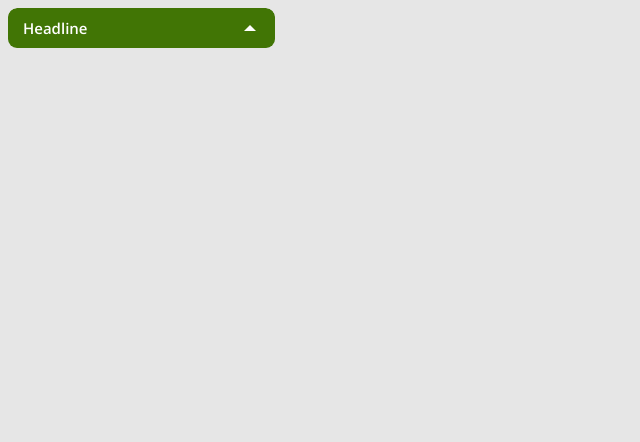
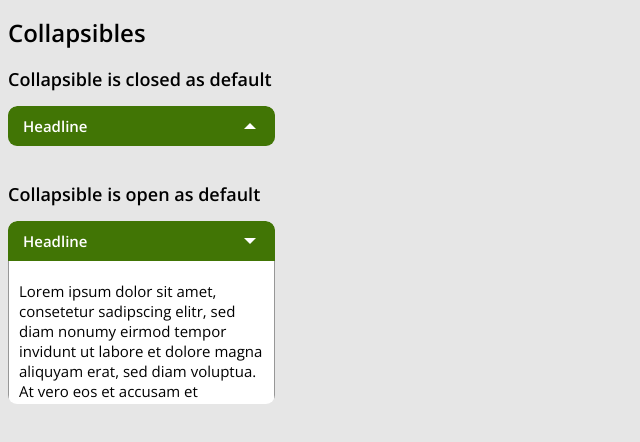
Before and after one commit to codeecke/collapsible-tallence, a website built with webpack: page src/index.html in a window 1280 px wide. Shown: the whole page, without its empty margins (0-640 px from the left). Built offline with nearby package versions, Linux system fonts and the light colour scheme.

Commit message:
custom default-value for collapsable implemented

```diff
--- a/src/Base/Styles/base.scss
+++ b/src/Base/Styles/base.scss
@@ -9,3 +9,17 @@ body {
   font-weight: 300;
   font-size: 15px;
 }
+
+h1 {
+  font-size: 24px;
+}
+
+h2 {
+  font-size: 18px;
+  &:nth-of-type(1) {
+    margin-top: 1em;
+  }
+  &:nth-of-type(n+2) {
+    margin-top: 2em;
+  }
+}
--- a/src/Components/Collapsible/Styles/collapsible.scss
+++ b/src/Components/Collapsible/Styles/collapsible.scss
@@ -43,8 +43,21 @@
   }
 
   &--open {
-    .collapsible__title:after {
-      transform: rotate(0);
+    .collapsible {
+      &__title:after {
+        transform: rotate(0);
+      }
+      &__content-wrapper {
+        height: auto;
+      }
+    }
+  }
+
+  &--close {
+    .collapsible {
+      &__content-wrapper {
+        height: 0;
+      }
     }
   }
 }
--- a/src/Components/Collapsible/TypeScript/Collapsible.ts
+++ b/src/Components/Collapsible/TypeScript/Collapsible.ts
@@ -4,6 +4,8 @@ export class Collapsible {
     private readonly contentWrapper: HTMLElement;
     private readonly content: HTMLElement;
     private isOpen: boolean = false;
+    private readonly openClass = 'collapsible--open';
+    private readonly closeClass = 'collapsible--close';
 
     constructor(collapsible: HTMLElement) {
         this.mainElement = collapsible;
@@ -15,14 +17,18 @@ export class Collapsible {
             throw new Error('Invalid collapsible! A collapsible needs a title-, contentWrapper- and content-element!');
         }
 
+        if(collapsible.classList.contains(this.openClass)) {
+            this.open();
+        }
+
         this.title.addEventListener('click', () => this.toggle());
         this.contentWrapper.addEventListener('transitionend', () => this.ontransitionend());
     }
 
     open(): void {
         this.contentWrapper.style.height = this.content.offsetHeight + 'px';
-        this.mainElement.classList.remove('collapsible--close');
-        this.mainElement.classList.add('collapsible--open');
+        this.mainElement.classList.remove(this.closeClass);
+        this.mainElement.classList.add(this.openClass);
         this.isOpen = true;
     }
 
@@ -30,9 +36,9 @@ export class Collapsible {
         // I had to set the height from auto to a px-value before we can start the animation
         this.open();
         setTimeout(() => {
-            this.contentWrapper.style.height = '0';
-            this.mainElement.classList.remove('collapsible--open');
-            this.mainElement.classList.add('collapsible--close');
+            this.contentWrapper.style.height = null;
+            this.mainElement.classList.remove(this.openClass);
+            this.mainElement.classList.add(this.closeClass);
             this.isOpen = false;
         });
     }
@@ -44,7 +50,7 @@ export class Collapsible {
     ontransitionend(): void {
         if (this.isOpen) {
             // I set the height to auto to keep the responsiveness
-            this.contentWrapper.style.height = 'auto';
+            this.contentWrapper.style.height = null;
         }
     }
 }
--- a/src/index.html
+++ b/src/index.html
@@ -8,7 +8,21 @@
 </head>
 <body>
 
+<h1>Collapsibles</h1>
+
+<h2>Collapsible is closed as default</h2>
 <div class="collapsible">
+    <div class="collapsible__title">Headline</div>
+    <div class="collapsible__content-wrapper">
+        <div class="collapsible__content">
+            Lorem ipsum dolor sit amet, consetetur sadipscing elitr, sed diam nonumy eirmod tempor invidunt ut labore et
+            dolore magna aliquyam erat, sed diam voluptua. At vero eos et accusam et
+        </div>
+    </div>
+</div>
+
+<h2>Collapsible is open as default</h2>
+<div class="collapsible collapsible--open">
     <div class="collapsible__title">Headline</div>
     <div class="collapsible__content-wrapper">
         <div class="collapsible__content">
```
